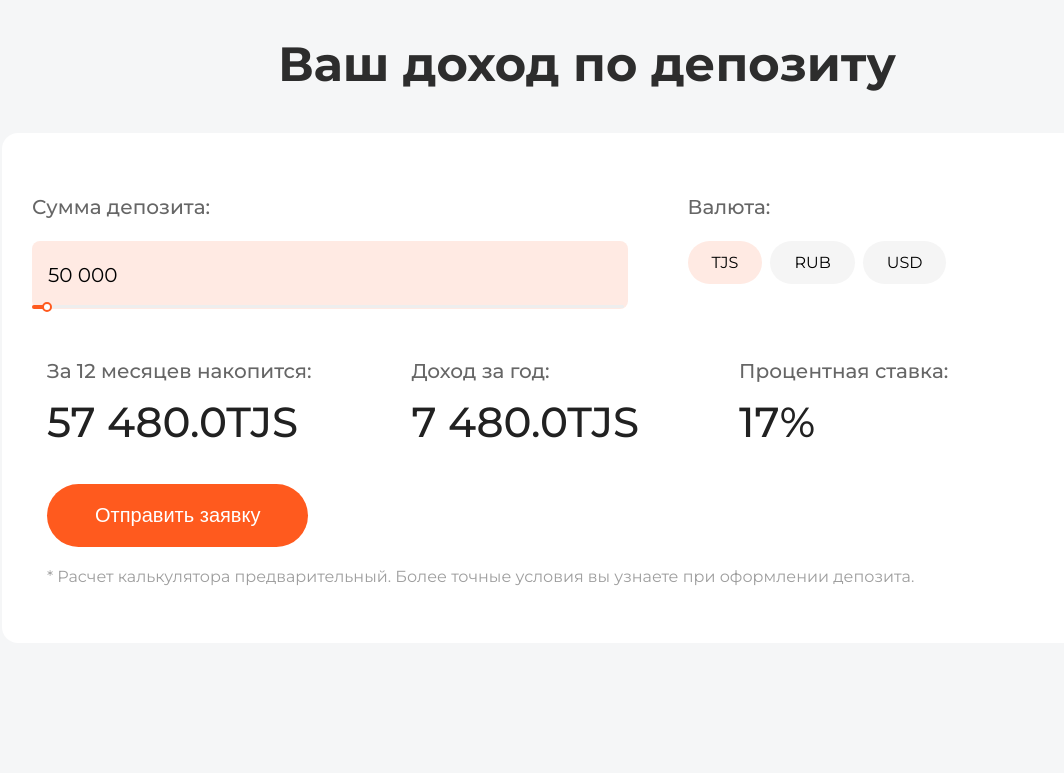
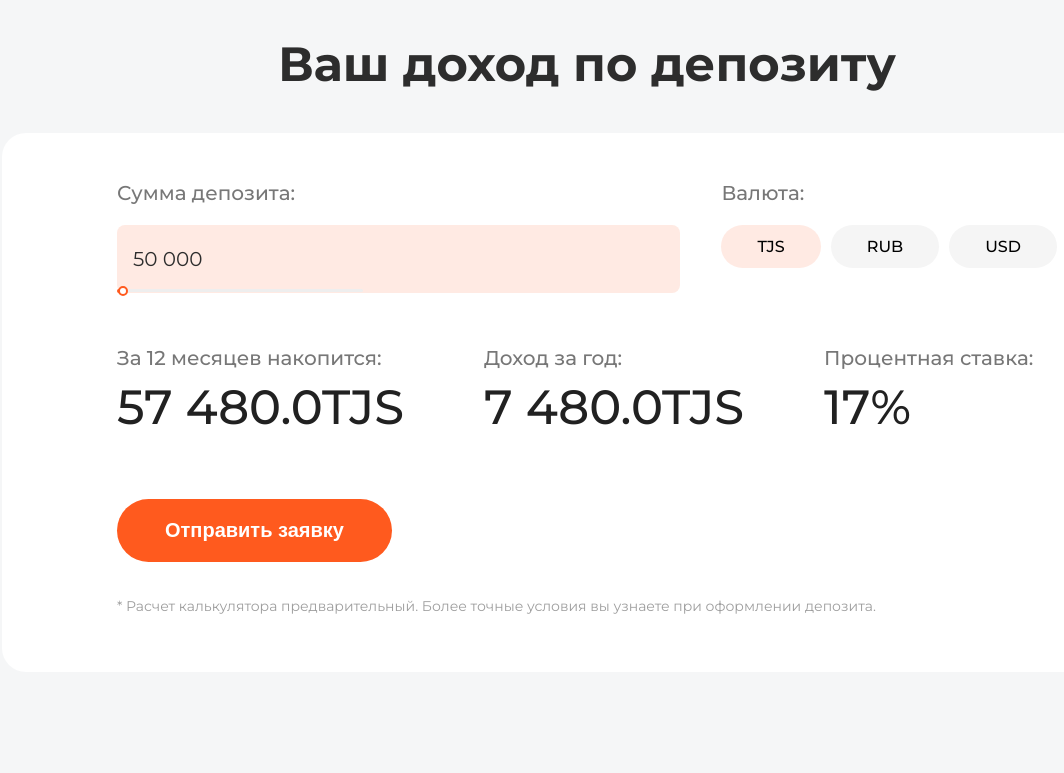
Before and after one commit to islom-sattorov/Kafolat-humo-landing, a React (Create React App) app: page / in a window 1280 px wide. Shown: the part 1320-2093 px from the top of the page, without its empty margins (53-1117 px from the left). Built offline with nearby package versions, Linux system fonts and the light colour scheme.

Commit message:
minor fix

```diff
--- a/src/App.css
+++ b/src/App.css
@@ -12,7 +12,7 @@
   font-size: 4.8rem;
   color: #2d2d2d;
   text-align: center;
-  padding: 120px 0 0px 0;
+  padding: 120px 0 0 0;
 }
 
 .moveTop {
--- a/src/Components/Calculator/Calculator.module.css
+++ b/src/Components/Calculator/Calculator.module.css
@@ -8,12 +8,12 @@
 .calculatorContainer .sliderContainer{
     display: grid;
     grid-template-columns: auto;
-    padding: 60px 15px 0px;
+    padding: 60px 15px 0;
     margin-top: 40px;
 }
 
 .calculatorContainer .sliderContainer .calculate{
-    margin: 0px 15px 0px 0px;
+    margin: 0 15px 0 0;
     padding-bottom: 30px;
     position: relative;
 }
@@ -41,7 +41,7 @@
     max-width: 250px;
     border-radius: 10px;
     height: 9px;
-    margin: -8px 0px 0px 0px;
+    margin: -8px 0 0 0;
     position: absolute !important;
     padding-right: 4px;
 }
@@ -70,7 +70,7 @@
 }
 
 .calculatorContainer .sliderContainer .courseContainer{
-    padding-left: 0px;;
+    padding-left: 0;
 }
 
 .calculatorContainer .sliderContainer .courseContainer .courseTitle{
@@ -107,7 +107,7 @@
 
 .calculatorContainer .calculateResult{
     display: flex;
-    padding: 48px 0px 0px 16px;
+    padding: 48px 0 0 16px;
     flex-direction: column;
 }
 
@@ -115,7 +115,7 @@
     display: flex;
     justify-content: flex-end;
     flex-direction: column;
-    margin-right: 50px;
+    margin-right: 20px;
     padding-bottom: 30px;
 }
 
@@ -124,6 +124,7 @@
     line-height: 28px;
     color: #666666;
     font-weight: 500;
+    width: max-content;
 }
 
 .amountResult, .realResultAmount, .percent{
@@ -131,7 +132,8 @@
     font-size: 36px;
     line-height: 64px;
     color: #212121;
-	margin-top: 5px;
+    margin-top: 5px;
+    width: max-content;
 }
 
 .amountResult .realResultAmount .percent span{
@@ -139,7 +141,7 @@
 }
 
 .calculatorContainer .calculateBtn{
-    padding: 0px 15px;
+    padding: 0 15px;
     display: flex;
     flex-direction: column;
     justify-content: center;
@@ -164,7 +166,7 @@
 }
 
 .calculatorContainer .calculateBtn div{
-    padding: 34px 0px 56px;
+    padding: 34px 0 56px;
     color: #9e9e9e;
     font-size: 14px;
     line-height: 20px;
@@ -173,8 +175,28 @@
     width: 100%;
 }
 
+@media(min-width: 1100px){
+    .amountResult, .realResultAmount, .percent{
+        font-size: 48px;
+    }
+}
 
-@media(min-width: 964){
+@media(min-width: 1000px){
+    .amountResult, .realResultAmount, .percent {
+        font-size: 42px;
+    }
+}
+
+
+
+/*@media(min-width: 1000px){*/
+/*    .amountResult, .realResultAmount, .percent{*/
+/*        font-size: 48px;*/
+/*    }*/
+/*}*/
+
+
+@media(min-width: 964px){
     .calculatorContainer .calculateResult .totalResult, .realResult, .percentResult{
         display: block;
     }
@@ -182,7 +204,7 @@
 
 @media(min-width: 950px){
     .calculatorContainer .calculateResult{
-        padding: 80px 0px 0px 30px;
+        padding: 80px 0 0 30px;
         flex-direction: row;
     }
 }
@@ -199,7 +221,7 @@
     .calculatorContainer .calculateBtn{
         align-items: flex-start;
         justify-content: flex-start;
-		padding: 0px 30px 0px 30px;
+		padding: 0 30px 0 30px;
     }
 
     .calculatorContainer .calculateBtn div{
@@ -221,9 +243,6 @@
     font-size: 20px;
     }
 
-    .amountResult, .realResultAmount, .percent{
-        font-size: 38px;
-    }
 }
 
 @media(min-width: 700px){
@@ -237,7 +256,7 @@
     }
 
     .calculatorContainer .sliderContainer .calculate{
-        padding-bottom: 0px;
+        padding-bottom: 0;
     }
 
     .calculatorContainer .sliderContainer .courseContainer{
@@ -253,23 +272,23 @@
     }
 
     .calculatorContainer .calculateResult{
-        padding: 48px 0px 0px 30px;
+        padding: 48px 0 0 30px;
     }
 
     .totalResultTitle, .realResultTitle, .percentResultTitle{
         font-size: 20px;
     }
 
-    .amountResult, .realResultAmount, .percent{
-        font-size: 42px;
-    }
+    /*.amountResult, .realResultAmount, .percent{*/
+    /*    font-size: 42px;*/
+    /*}*/
 
     .amountResult .realResultAmount .percent span{
         font-size: 56px;
     }
 
     .calculatorContainer .calculateBtn{
-        padding: 0px 30px 0px 30px;
+        padding: 0 30px 0 30px;
     }
 
     .calculatorContainer .calculateBtn button{
@@ -282,6 +301,12 @@
         font-size: 16px;
     }
 }
+
+/*@media(min-width: 670px){*/
+/*    .amountResult, .realResultAmount, .percent{*/
+/*        font-size: 32px;*/
+/*    }*/
+/*}*/
 
 
 @media(min-width: 371px){
@@ -297,7 +322,7 @@
 
 @media(max-width: 370px){
     .calculatorContainer .sliderContainer .calculate{
-        margin: 0px;
+        margin: 0;
     }
 
     .calculatorContainer .sliderContainer .courseContainer .courses .course{
--- a/src/Components/Calculator/Calculator.module.scss
+++ /dev/null
@@ -1,203 +0,0 @@
-.calculatorContainer {
-    padding: 60px 0 34px 0;
-    width: 100%;
-    @media (min-width: 900px) {
-        padding: 60px 0 60px 0;
-    }
-    .title {
-        font-weight: 600;
-        line-height: 40px;
-        color: #212121;
-		margin: 0px 10px;
-		font-size: 1.5rem;
-		text-align: center;
-		@media (min-width: 400px) {
-            text-align: center;
-			font-size: 2rem;
-		}
-    }
-
-    .sliderContainer {
-        display: grid;
-		padding: 60px 15px 0px 15px;
-		grid-template-columns: auto;
-		@media (min-width: 700px) {
-			padding: 60px 0px 0px 30px;
-			grid-template-columns: 40% 50%;
-		}
-		@media (min-width: 800px) {
-			grid-template-columns: 50% 50%;
-		}
-		@media (min-width: 900px) {
-			grid-template-columns: 55% 45%;
-		}
-
-        .calculate {
-			margin: 0px 15px 0px 0px;
-			padding-bottom: 30px;
-			@media (min-width: 370px) {
-				margin: 0px;
-			}
-			@media (min-width: 700px) {
-				padding-bottom: 0px;
-			}
-
-			input {
-                width: 100%;
-                border: none;
-                outline: none;
-                padding: 22px 16px;
-                background: #FFEAE3;
-                border-radius: 8px;
-                font-size: 1.25rem;
-                line-height: 24px;
-            }
-        }
-
-        .calculateTitle {
-            color: #666666;
-            font-size: 20px;
-            line-height: 28px;
-            padding-bottom: 20px;
-        }
-
-        .courseContainer {
-			padding-left: 0px;
-			@media (min-width: 700px) {
-				padding-left: 45px;
-			}
-			.courseTitle {
-                color: #666666;
-                font-size: 20px;
-                line-height: 28px;
-                padding-bottom: 20px;
-            }
-
-            .courses {
-                display: flex;
-
-                .course {
-					background: #F5F5F5;
-                    border-radius: 50px;
-                    margin-right: 8px;
-                    cursor: pointer;
-					padding: 12px 24px;
-                    user-select: none;
-					@media (min-width: 370px) {
-						padding: 12px 36px;
-					}
-                }
-                .courseActive {
-                    user-select: none;
-                    cursor: pointer;
-                    padding: 12px 24px;
-                    background: #FFEAE3;
-                    border-radius: 50px;
-                    margin-right: 8px;
-                    @media (min-width: 370px) {
-						padding: 12px 36px;
-					}
-                }
-            }
-        }
-    }
-	.calculateResult {
-		display: flex;
-		padding: 48px 0px 0px 16px;
-		flex-direction: column;
-        @media (min-width: 700px) {
-            padding: 48px 0px 0px 30px;
-        }
-		@media (min-width: 950px) {
-			padding: 80px 0px 0px 30px;
-			flex-direction: row;
-		}
-
-		.totalResult, .realResult, .percentResult {
-			display: flex;
-			justify-content: flex-end;
-			flex-direction: column;
-			margin-right: 50px;
-			padding-bottom: 44px;
-			@media (min-width: 800px) {
-				margin-right: 100px;
-				padding-bottom: 60px;
-			}
-			@media (min-width: 964px) {
-				display: block;
-			}
-
-			.totalResultTitle, .realResultTitle, .percentResultTitle {
-				font-size: 1rem;
-				line-height: 28px;
-				color: #666666;
-				@media (min-width: 700px) {
-					font-size: 1.25rem;
-				}
-			}
-			.amountResult, .realResultAmount, .percent {
-				font-weight: 500;
-				font-size: 2.25rem;
-				line-height: 64px;
-				color: #212121;
-				margin-top: 10px;
-				@media (min-width: 700px) {
-					font-size: 3.5rem;
-				}
-
-				span {
-					font-size: 1.5rem;
-					@media (min-width: 700px) {
-					font-size: 2rem;
-				}
-				}
-			}
-		}
-	}
-    .calculateBtn {
-        padding: 0px 15px 0px 15px;
-        display: flex;
-        flex-direction: column;
-        justify-content: center;
-        align-items: center;
-		@media (min-width: 700px) {
-            padding: 0px 30px 0px 30px;
-		}
-		@media (min-width: 900px) {
-            align-items: flex-start;
-            justify-content: flex-start;
-			padding: 0px 30px 0px 30px;
-		}
-
-        button {
-            padding: 14px 48px;
-            background-color: #FF5A1E;
-            border: none;
-            outline: none;
-            border-radius: 100px;
-            color: #ffffff;
-            font-size: 1rem;
-            width: 100%;
-            cursor: pointer;
-            @media (min-width: 700px) {
-                padding: 20px 48px;
-                width: max-content;
-                font-size: 1.25rem;
-            }
-        }
-        a {
-            text-decoration: none;
-            color: #ffffff;
-        }
-        div {
-            padding-top: 34px;
-            color: #9E9E9E;
-            font-size: 1rem;
-            line-height: 20px;
-            margin-right: 10px;
-            @media (min-width: 900px) {
-                padding-top: 20px;
-            }
-        }
-    }
-}
--- /dev/null
+++ b/src/Components/Calculator/CalculatorTest.module.css
@@ -0,0 +1,176 @@
+.calculatorContainer{
+    max-width: 1200px;
+    max-height: 600px;
+    border-radius: 24px;
+    background: #ffffff;
+    padding: 48px 100px 56px;
+}
+
+.calculatorContainer .sliderContainer{
+    display: grid;
+    grid-template-columns: repeat(3, 1fr);
+    padding: 48px 100px 53px;
+    margin-top: 40px;
+}
+
+.calculatorContainer .sliderContainer .calculate{
+    position: relative;
+}
+
+.calculatorContainer .sliderContainer .calculateBlock{
+    grid-column: 1 / 3;
+}
+
+.calculatorContainer .sliderContainer .calculate input{
+    width: 100%;
+    border: none;
+    outline: none;
+    background: #FFEAE3;
+    padding: 22px 16px;
+    border-radius: 8px;
+    font-size: 20px;
+    line-height: 24px;
+    color: #2d2d2d;
+    position: relative;
+    font-weight: 400;
+    font-family: "Montserrat", sans-serif;
+}
+
+/* Slider */
+.calculatorContainer .sliderContainer .calculate .slider {
+    width: 100%;
+    max-width: 250px;
+    border-radius: 10px;
+    height: 9px;
+    margin: -8px 0 0 0;
+    position: absolute !important;
+    padding-right: 4px;
+}
+
+.calculatorContainer .sliderContainer .calculate .slider > div > span {
+    display: none !important;
+}
+
+.calculatorContainer .sliderContainer .calculate .slider > div > div > div {
+    background: #FF5A1E !important;
+    height: 4px !important;}
+
+.calculatorContainer .sliderContainer .calculate  .slider > div > div > span > div {
+    background: #FFFFFF !important;
+    border: 2px solid #FF5A1E !important;
+}
+/* Slider */
+
+.calculatorContainer .sliderContainer .calculateTitle{
+    color: #777777;
+    font-size: 20px;
+    font-weight: 500;
+    line-height: 24px;
+    padding-bottom: 20px;
+}
+
+.calculatorContainer .sliderContainer .courseContainer{
+    padding-left: 41px;
+}
+
+.calculatorContainer .sliderContainer .courseContainer .courseTitle{
+    color: #777777;
+    font-size: 20px;
+    line-height: 24px;
+    padding-bottom: 20px;
+    font-weight: 500;
+}
+
+.calculatorContainer .sliderContainer .courseContainer .courses{
+    display: flex;
+    gap: 10px;
+}
+
+.calculatorContainer .sliderContainer .courseContainer .courses .course{
+    background: #F5F5F5;
+    border-radius: 50px;
+    cursor: pointer;
+    padding: 12px 36px;
+    user-select: none;
+    font-size: 16px;
+    font-weight: 500;
+}
+
+.calculatorContainer .sliderContainer .courseContainer .courses .courseActive{
+    padding: 12px 36px;
+    user-select: none;
+    cursor: pointer;
+    background: #FFEAE3;
+    border-radius: 50px;
+    font-size: 16px;
+    font-weight: 500;
+}
+
+.calculatorContainer .calculateResult{
+    display: flex;
+    gap: 60px;
+    padding: 0 100px 60px 100px;
+}
+
+.calculatorContainer .calculateResult .totalResult, .realResult, .percentResult{
+    display: flex;
+    justify-content: flex-end;
+    flex-direction: column;
+    margin-right: 20px;
+}
+
+.totalResultTitle, .realResultTitle, .percentResultTitle{
+    font-size: 20px;
+    line-height: 24px;
+    color: #777777;
+    font-weight: 500;
+    width: max-content;
+}
+
+.amountResult, .realResultAmount, .percent{
+    font-weight: 500;
+    font-size: 48px;
+    line-height: 64px;
+    color: #212121;
+    margin-top: 5px;
+    width: max-content;
+}
+
+/*.amountResult .realResultAmount .percent span{*/
+/*    font-size: 36px;*/
+/*    border: 1px solid blue;*/
+/*}*/
+
+.calculatorContainer .calculateBtn{
+    padding: 0 0 56px 100px;
+    display: flex;
+    flex-direction: column;
+    justify-content: center;
+    align-items: flex-start;
+}
+
+.calculatorContainer .calculateBtn button{
+    border: none;
+    cursor: pointer;
+    border-radius: 100px;
+    padding: 20px 48px;
+    background: #ff5a1e;
+    font-weight: 600;
+    font-size: 20px;
+    color: #ffffff;
+}
+
+/*.calculatorContainer .calculateBtn a{*/
+/*    text-decoration: none;*/
+/*    color: #ffffff;*/
+/*}*/
+
+.calculatorContainer .calculateBtn div{
+    padding: 34px 0 0 0;
+    color: #9e9e9e;
+    font-size: 14px;
+    line-height: 20px;
+    margin-right: 10px;
+    text-align: start;
+    width: 100%;
+}
--- a/src/Components/Protection/Protecton.css
+++ b/src/Components/Protection/Protecton.css
@@ -39,7 +39,7 @@
         height: 150px;
     }
     .protec-content p{
-        margin-top: 0px;
+        margin-top: 0;
         font-weight: 400;
         font-size: 1.6rem;
         line-height: 20px;
@@ -64,8 +64,7 @@
         padding: 16px;
     }
     .protec-image img{
-        margin: 0;
-        margin-top: 16px;
+        margin: 16px 0 0 0;
     }
     .protec-content{
         padding: 0;
```
Also changed, not shown: src/Components/Block/Block.module.css (+5 -5 lines), src/Components/Calculator/Calculator.js (+5 -5 lines), src/Components/Footer/Footer.css (+10 -11 lines), src/Components/Footer/FooterNavbar.module.css (+5 -6 lines), src/Components/Header/Header.module.css (+6 -6 lines), src/Components/Navbar/Navbar.css (+6 -6 lines).
